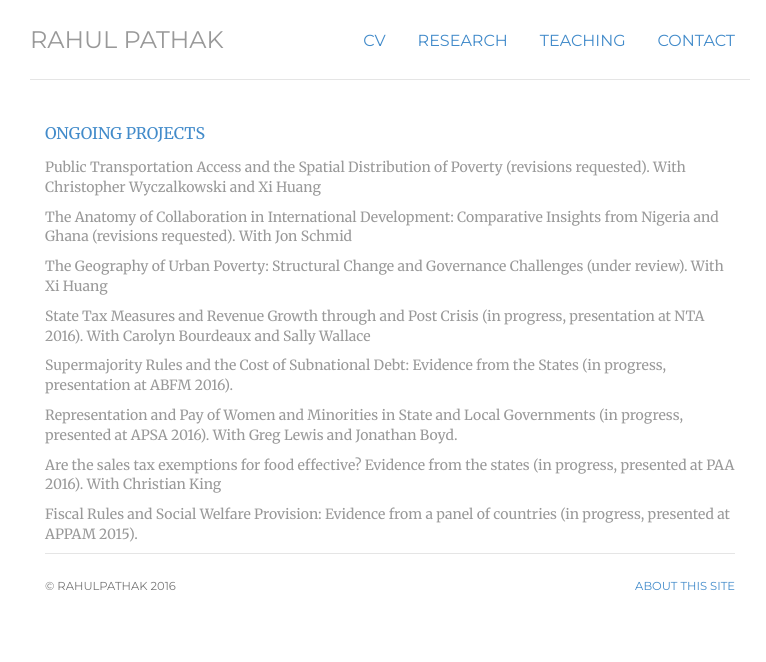
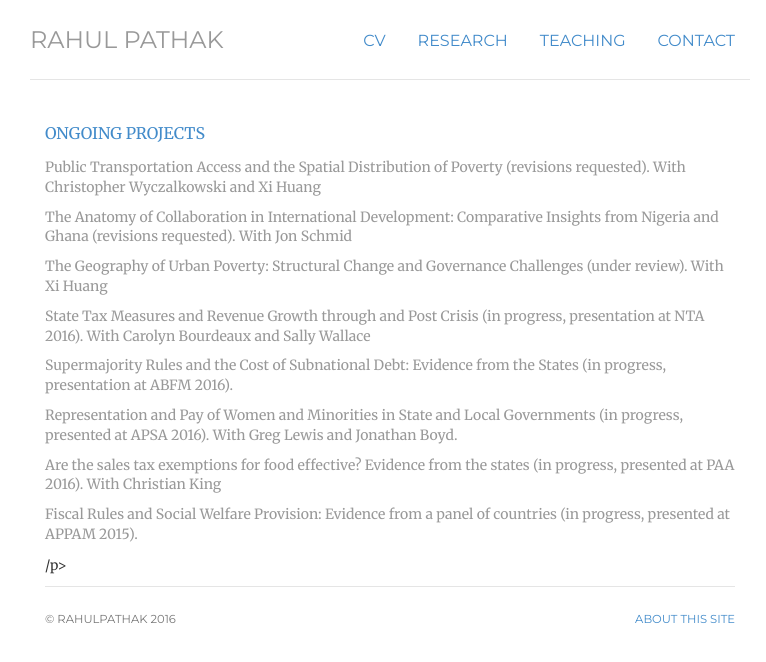
Before and after one commit to pathak-rahul/pathak-rahul.github.io, a Jekyll site: the page built from ongoing/index.html, in a window 1280 px wide. Shown: the top 662 px of the page, without its empty margins (250-1016 px from the left). Built offline with Jekyll 4.4.1, drawn with Linux system fonts in a browser that asks for light colours.

Commit message:
Update index.html

```diff
--- a/ongoing/index.html
+++ b/ongoing/index.html
@@ -20,4 +20,7 @@
 <h4><small>Are the sales tax exemptions for food effective? Evidence from the states (in progress, presented at PAA 2016). With Christian King </small></h4>
 <h4><small>Fiscal Rules and Social Welfare Provision: Evidence from a panel of countries (in progress, presented at APPAM 2015).</small></h4>
 
-<p></p>
+/p>
+
+  </p> </span>
+</p>
```
